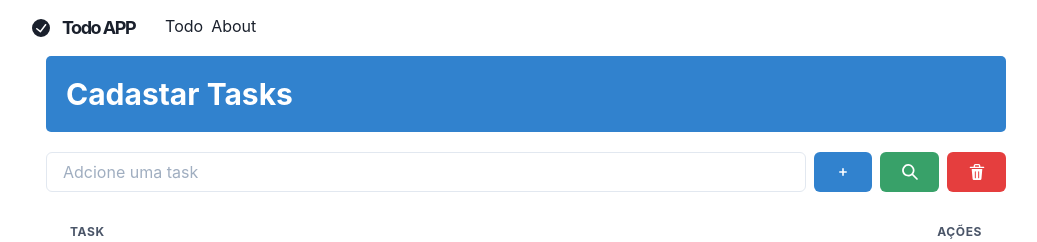
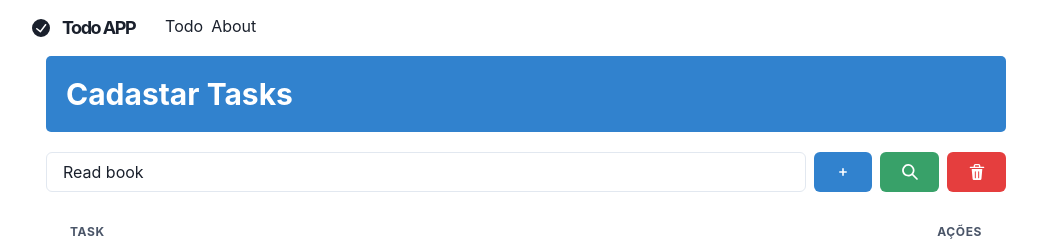
Before and after one commit to gabrielDpadua21/todo-app, a React (Create React App) app: page / in a window 1280 px wide. Shown: the top 242 px of the page, without its empty margins (114-1151 px from the left). Built offline with nearby package versions, Linux system fonts and the light colour scheme; no server answers.

Commit message:
♻️refactor(project): connect redux in todo form

```diff
--- a/src/components/TodoForm.tsx
+++ b/src/components/TodoForm.tsx
@@ -1,4 +1,5 @@
 import React from 'react';
+import { connect } from 'react-redux';
 import { Button, Input, Stack } from '@chakra-ui/react';
 import { SmallAddIcon } from '@chakra-ui/icons';
 import { SearchIcon } from '@chakra-ui/icons';
@@ -52,4 +53,6 @@ const TodoForm = (props: any) => {
     )
 }
 
-export default TodoForm;
+const mapStateToProps = (state: any) => ({ name: state.todo.name })
+
+export default connect(mapStateToProps)(TodoForm);
--- a/src/store/reducers.ts
+++ b/src/store/reducers.ts
@@ -2,7 +2,7 @@ import { combineReducers } from "redux";
 
 const rootReducer = combineReducers({
     todo: () => ({
-        description: 'Read book',
+        name: 'Read book',
         list: [{
             id: 1,
             name: 'Pay credicard',
```
